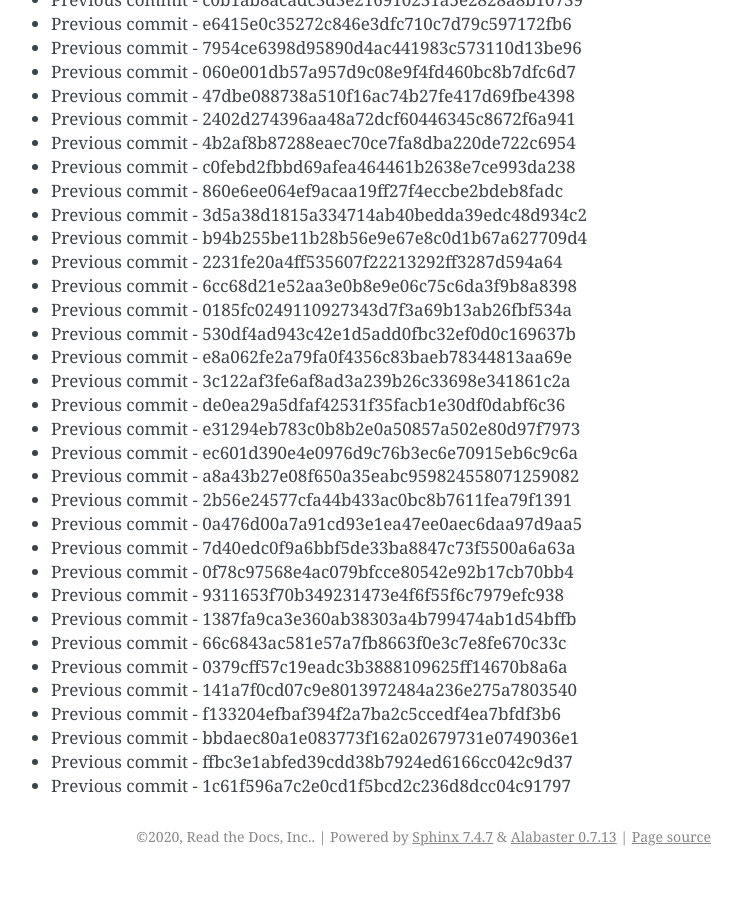
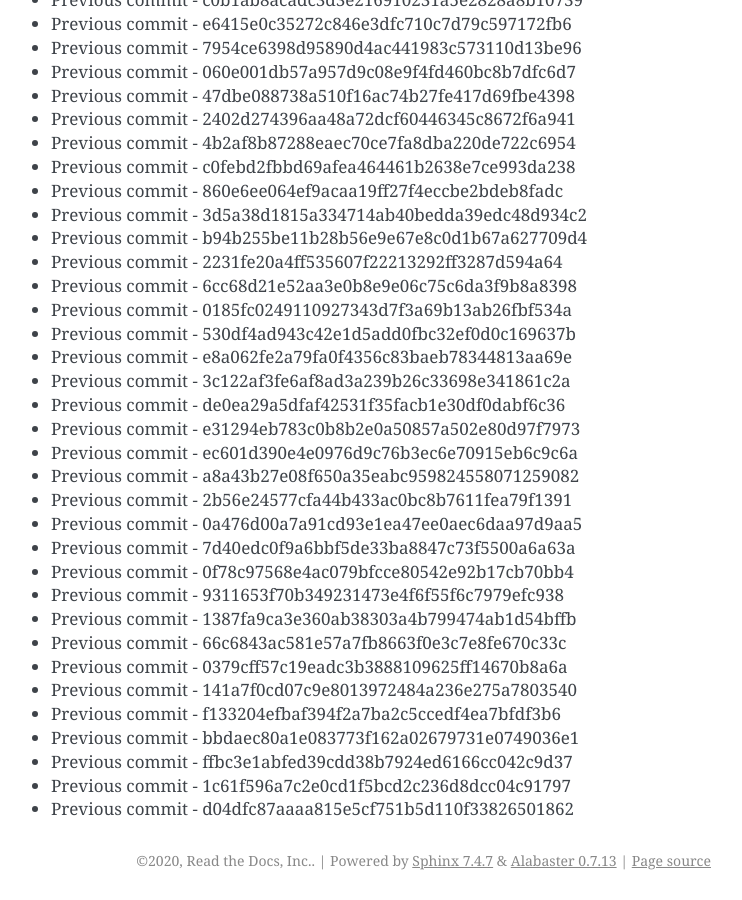
Before and after one commit to readthedocs/rtd-git-stresstest, a Sphinx documentation site: the page built from docs/updates.rst, in a window 1280 px wide and 900 px high, scrolled down 1845 px. Shown: the whole window, without its empty margins (399-1141 px from the left). Built offline with Sphinx 7.4.7, drawn with Linux system fonts in a browser that asks for light colours; before the commit the page ends 2721 px from its top, so only the background shows below that.

Commit message:
Generating commit from previous: d04dfc87aaaa815e5cf751b5d110f33826501862

```diff
--- a/docs/updates.rst
+++ b/docs/updates.rst
@@ -109,3 +109,4 @@ It can be tested for any performance characteristics.
 * Previous commit - bbdaec80a1e083773f162a02679731e0749036e1
 * Previous commit - ffbc3e1abfed39cdd38b7924ed6166cc042c9d37
 * Previous commit - 1c61f596a7c2e0cd1f5bcd2c236d8dcc04c91797
+* Previous commit - d04dfc87aaaa815e5cf751b5d110f33826501862
```
